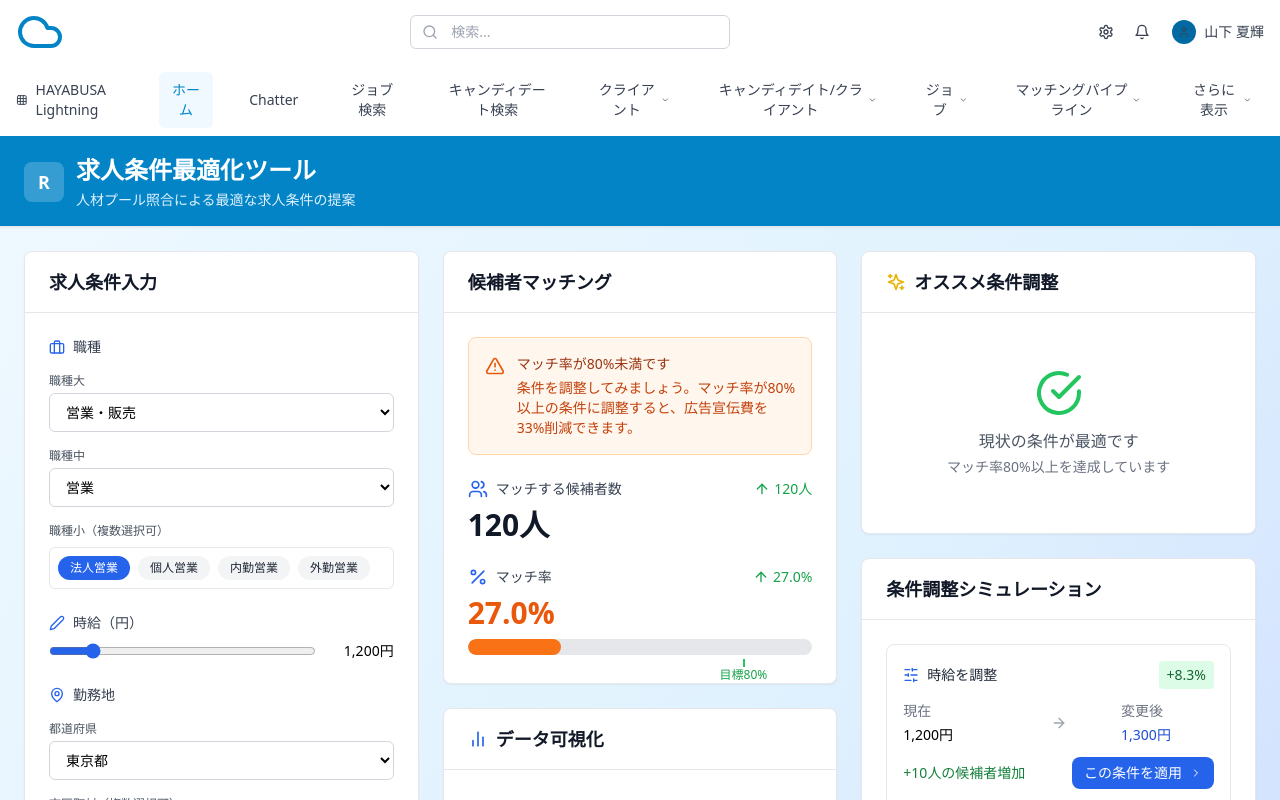
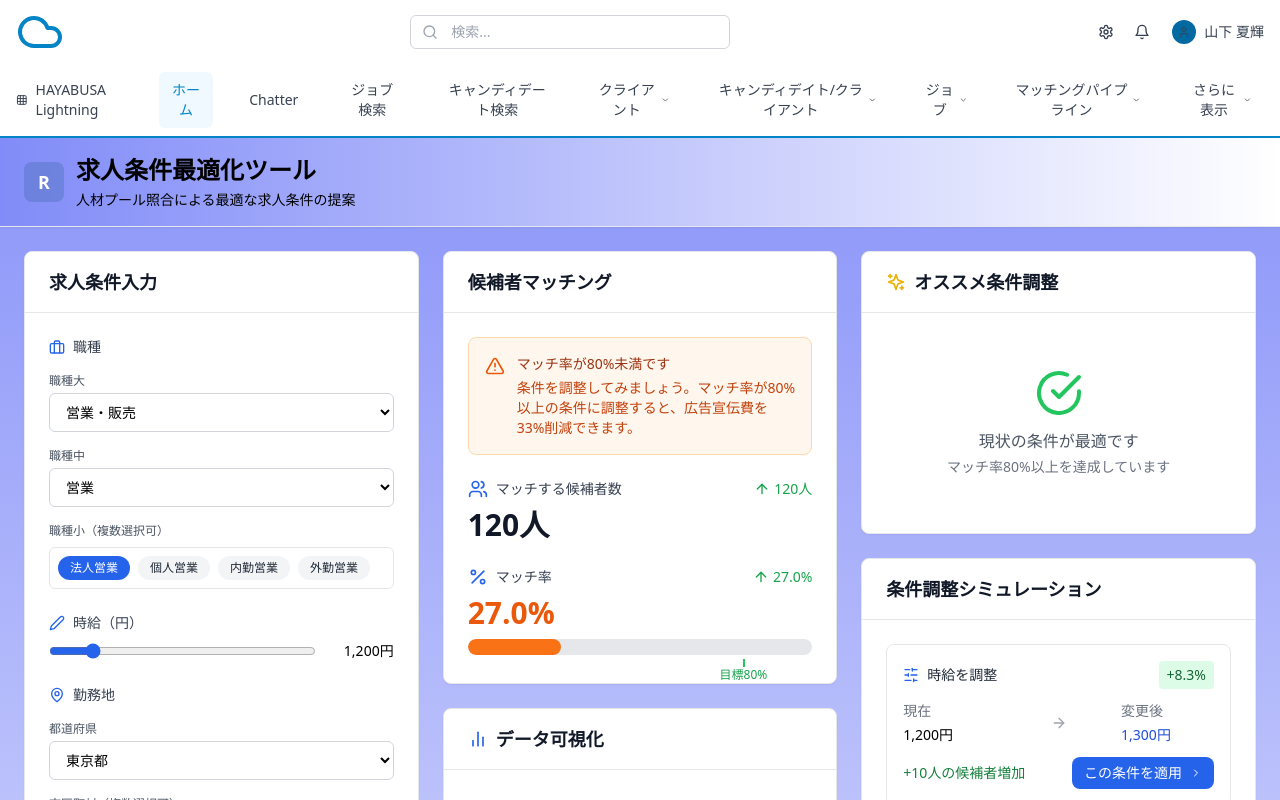
Before and after one commit to NatsukiNateYamashita/better-job-condition-recommender, a React (Vite) app: page / in a window 1280 px wide. Shown: the top 800 px of the page. Built offline with nearby package versions, Linux system fonts and the light colour scheme.

Commit message:
tmp commit\

```diff
--- a/src/App.tsx
+++ b/src/App.tsx
@@ -108,7 +108,7 @@ function App() {
   };
 
   return (
-    <div className="min-h-screen bg-gradient-to-br from-sky-50 via-sky-100 to-indigo-200">
+    <div className="min-h-screen bg-gradient-to-b from-indigo-400 to-indigo-sky100">
       {/* Salesforce Lightning Header */}
       <header className="bg-white border-b border-gray-200 shadow-sm">
         {/* Top Header Bar */}
@@ -192,14 +192,14 @@ function App() {
         </div>
 
         {/* Page Title Section */}
-        <div className="border-t-2 border-sky-600 px-6 py-4 bg-gradient-to-r from-sky-600 to-sky-600">
+        <div className="border-t-2 border-sky-600 px-6 py-4 bg-gradient-to-r from-glay-100 to-glay-100">
           <div className="flex items-center gap-3">
-            <div className="w-10 h-10 bg-white bg-opacity-20 rounded-lg flex items-center justify-center">
+            <div className="w-10 h-10 bg-sky-900 bg-opacity-20 rounded-lg flex items-center justify-center">
               <span className="text-white font-bold text-lg">R</span>
             </div>
             <div>
-              <h1 className="text-2xl font-bold text-white">求人条件最適化ツール</h1>
-              <p className="text-sky-100 text-sm mt-1">人材プール照合による最適な求人条件の提案</p>
+              <h1 className="text-2xl font-bold text-glay-900">求人条件最適化ツール</h1>
+              <p className="text-glay-700 text-sm mt-1">人材プール照合による最適な求人条件の提案</p>
             </div>
           </div>
         </div>
```
